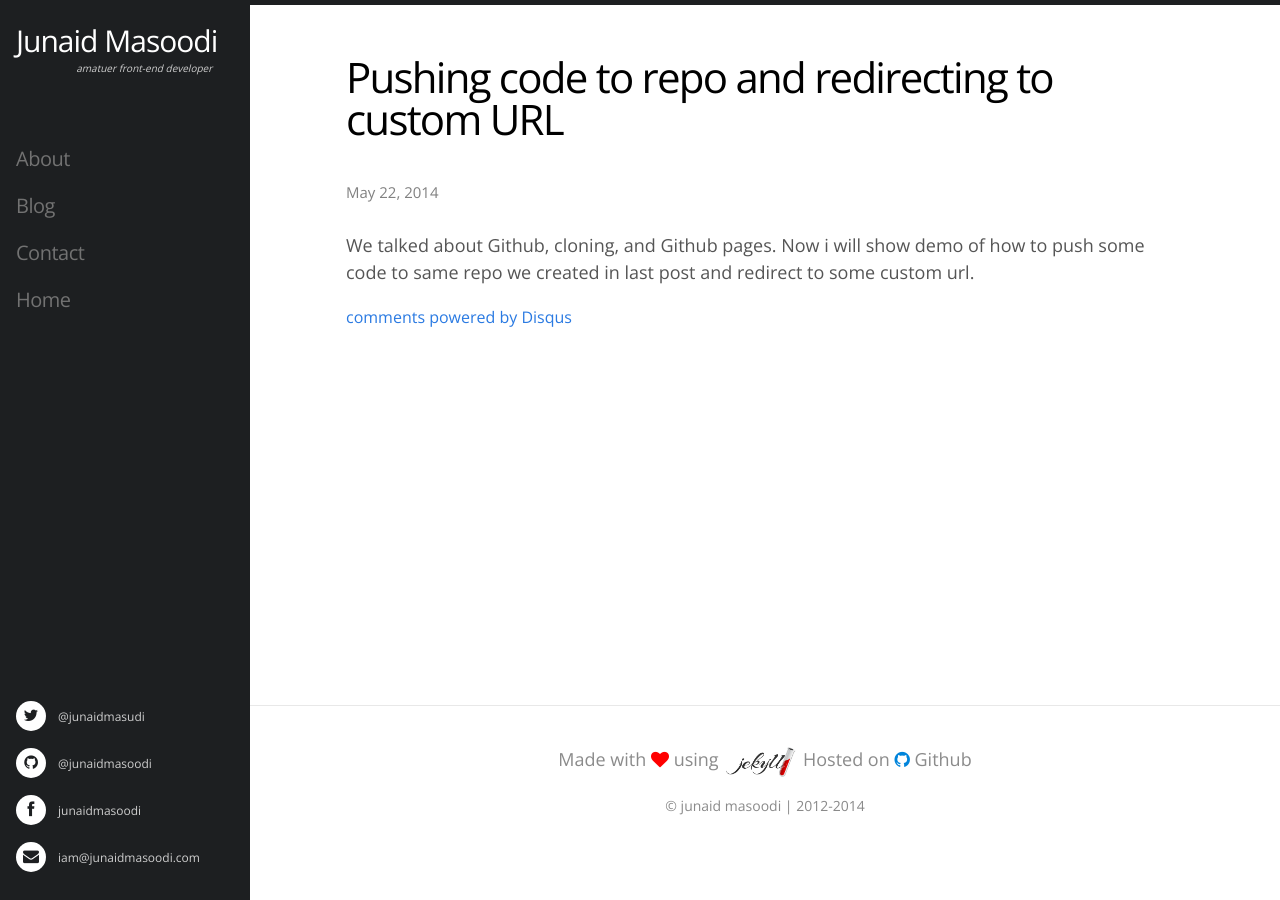
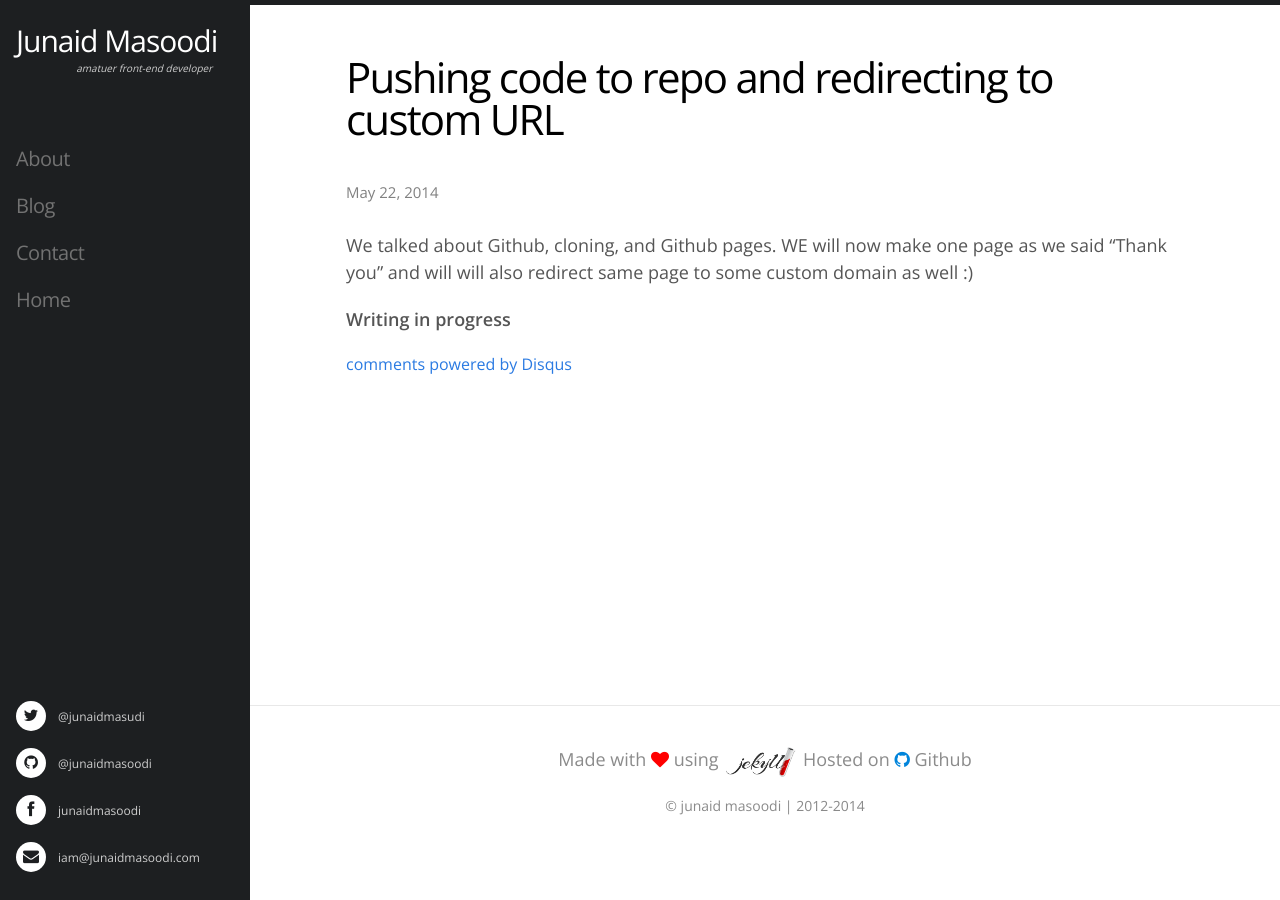
Before and after one commit to junaidmasoodi/junaidmasoodi.github.com, a Jekyll site: the page built from _posts/2014-05-22-Push-to-repo.md, in a window 1280 px wide. Built offline with Jekyll 4.4.1, drawn with Linux system fonts in a browser that asks for light colours; comment, search, counter and statistics services are not loaded.

Commit message:
some typo

```diff
--- a/_posts/2014-05-22-Push-to-repo.md
+++ b/_posts/2014-05-22-Push-to-repo.md
@@ -5,4 +5,6 @@ date:   2014-05-22 11:09:54
 categories: GitHUb
 ---
 
-We talked about Github, cloning, and Github pages. Now i will show demo of how to push some code to same repo we created in last post and redirect to some custom url.
+We talked about Github, cloning, and Github pages. WE will now make one page as we said "Thank you" and will will also redirect same page to some custom domain as well :)
+
+__Writing in progress__
```
Also changed, not shown: contact.md (+1 -1 lines), osssrinagar.png (deleted).
